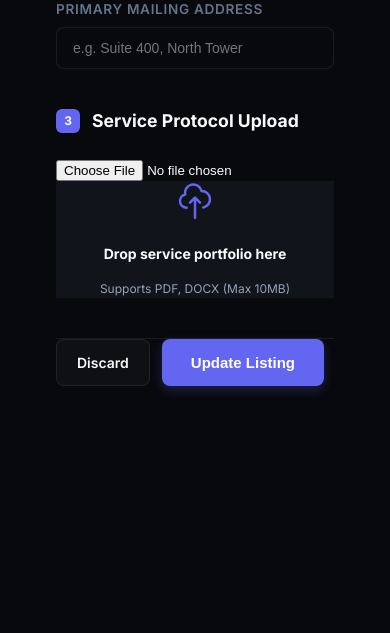
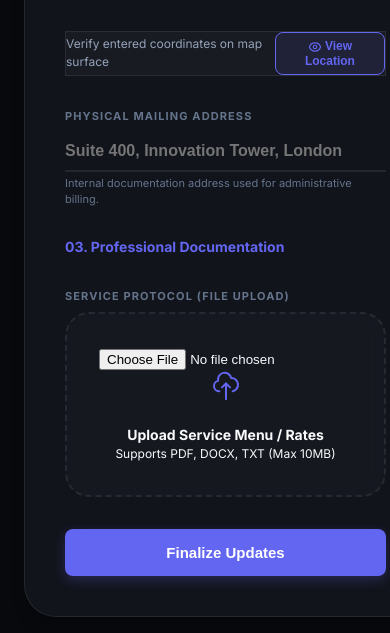
Before and after one commit to sureshdulupolai/WebMaps, a Django app: template templates/hosts/listing_form.html in a window 390 px wide. Shown: the part 953-1586 px from the top of the page. Before the commit the page ends 1347 px from the top, so only its background shows below. Run offline with Django 4.2, Linux system fonts and the light colour scheme; the template is opened without the code that fills it, so the values that code supplies are empty.

Commit message:
adding update on Business Listing Page

```diff
--- a/templates/hosts/listing_form.html
+++ b/templates/hosts/listing_form.html
@@ -1,128 +1,223 @@
 {% extends 'base.html' %}
 {% load static %}
 
-{% block title %}{{ action|title }} Listing — WebMaps{% endblock %}
+{% block title %}{{ action|title }} Business Listing — WebMaps{% endblock %}
 
 {% block extra_css %}
 <!-- Leaflet CSS -->
 <link rel="stylesheet" href="https://unpkg.com/leaflet@1.9.4/dist/leaflet.css" integrity="sha256-p4NxAoJBhIIN+hmNHrzRCf9tD/miZyoHS5obTRR9BMY=" crossorigin=""/>
 <style>
-  .listing-container { max-width: 800px; margin: var(--space-10) auto; padding: 0 var(--space-4); }
-  .form-section { margin-bottom: var(--space-10); }
-  .form-section-title { font-size: 1.1rem; font-weight: 700; margin-bottom: var(--space-6); display: flex; align-items: center; gap: 12px; color: var(--text); }
-  .form-section-num { width: 24px; height: 24px; background: var(--primary); color: white; border-radius: 6px; display: grid; place-items: center; font-size: 12px; }
-  .listing-form-card { padding: var(--space-10); }
+  /* Premium Listing Form Styles */
+  .listing-dual-layout {
+    display: grid;
+    grid-template-columns: 1.2fr 1fr;
+    gap: var(--space-8);
+    margin-top: var(--space-6);
+  }
+
+  .listing-main-card {
+    background: var(--surface);
+    border: 1px solid var(--border);
+    border-radius: 32px;
+    padding: var(--space-10);
+    box-shadow: var(--shadow-lg);
+  }
+
+  .listing-helper-text {
+    font-size: 11px;
+    color: var(--text-muted);
+    margin-top: 4px;
+    line-height: 1.4;
+  }
+
+  /* Map Verification Pulse Animation */
+  .pulse-marker {
+    width: 14px;
+    height: 14px;
+    background: #ef4444; /* Bright Red Dot */
+    border: 3px solid #fff;
+    border-radius: 50%;
+    box-shadow: 0 0 0 0 rgba(239, 68, 68, 0.7);
+    animation: pulse-red 1.5s infinite;
+  }
+  @keyframes pulse-red {
+    0% { transform: scale(0.95); box-shadow: 0 0 0 0 rgba(239, 68, 68, 0.7); }
+    70% { transform: scale(1); box-shadow: 0 0 0 15px rgba(239, 68, 68, 0); }
+    100% { transform: scale(0.95); box-shadow: 0 0 0 0 rgba(239, 68, 68, 0); }
+  }
+
+  .map-wrapper {
+    position: sticky;
+    top: 96px;
+    height: calc(100vh - 160px);
+    border-radius: 32px;
+    overflow: hidden;
+    border: 1px solid var(--border);
+    background: var(--surface);
+  }
+  #listing-map { height: 100%; width: 100%; z-index: 10; }
+
+  /* Geolocation Overlay */
+  .location-overlay {
+    position: absolute;
+    top: 0; left: 0; right: 0; bottom: 0;
+    background: rgba(8, 9, 13, 0.95);
+    z-index: 100;
+    display: flex;
+    flex-direction: column;
+    align-items: center;
+    justify-content: center;
+    text-align: center;
+    padding: var(--space-10);
+    backdrop-filter: blur(10px);
+    display: none; /* Shown via JS */
+  }
+
+  .btn-verify-location {
+    background: rgba(99, 102, 241, 0.1);
+    border: 1px solid var(--primary);
+    color: var(--primary);
+    padding: 6px 12px;
+    border-radius: 8px;
+    font-size: 12px;
+    font-weight: 700;
+    cursor: pointer;
+    transition: var(--transition);
+  }
+  .btn-verify-location:hover {
+    background: var(--primary);
+    color: white;
+  }
+
+  @media (max-width: 1024px) {
+    .listing-dual-layout { grid-template-columns: 1fr; }
+    .map-wrapper { height: 400px; position: relative; top: 0; }
+  }
 </style>
 {% endblock %}
 
 {% block content %}
-<div class="main-content">
-  <div class="listing-container">
-    <div class="page-header mb-8">
-      <div class="d-flex align-center gap-2 mb-4">
-        <a href="{% url 'hosts:dashboard' %}" class="btn-text text-secondary text-sm">
+<div class="container container-lg py-12">
+  <div class="page-header mb-10">
+    <div class="d-flex align-center justify-between">
+       <div>
+          <h1 class="page-title">{{ action|title }} Business Listing</h1>
+          <p class="text-secondary">Configure your digital existence on the interactive discovery map.</p>
+       </div>
+       <a href="{% url 'hosts:dashboard' %}" class="btn btn-outline btn-sm">
           <svg xmlns="http://www.w3.org/2000/svg" width="16" height="16" fill="none" viewBox="0 0 24 24" stroke="currentColor" stroke-width="2.5"><path stroke-linecap="round" stroke-linejoin="round" d="M10 19l-7-7m0 0l7-7m-7 7h18"/></svg>
-          Cancel and Return
+          Cancel
        </a>
-      </div>
-      <h1 class="page-title">{{ action|title }} Business Listing</h1>
-      <p class="page-subtitle">Configure your digital presence on the interactive map.</p>
-    </div>
-
-    <div class="card listing-form-card">
-      <form method="post" enctype="multipart/form-data" autocomplete="off">
-        {% csrf_token %}
-
-        <!-- Section 1: Basic Info -->
-        <div class="form-section">
-          <h2 class="form-section-title">
-            <span class="form-section-num">1</span>
-            Business Fundamentals
-          </h2>
-
-          <div class="form-group mb-6">
-            <label class="form-label" for="id_company_name">Company Name</label>
-            <input type="text" id="id_company_name" name="company_name" class="form-control"
-                   placeholder="e.g. Apex Distribution Center" value="{% if form_data.company_name %}{{ form_data.company_name }}{% elif listing %}{{ listing.company_name }}{% endif %}" required>
-            {% if errors.company_name %}<span class="form-error">{{ errors.company_name }}</span>{% endif %}
-          </div>
-
-          <div class="form-group mb-6">
-            <label class="form-label" for="id_website_url">Official Website URL</label>
-            <input type="url" id="id_website_url" name="website_url" class="form-control"
-                   placeholder="https://yourbusiness.com" value="{% if form_data.website_url %}{{ form_data.website_url }}{% elif listing %}{{ listing.website_url }}{% endif %}" required>
-            <span class="text-xs text-secondary opacity-50 mt-1 d-block">Used for verification and external customer leads.</span>
-            {% if errors.website_url %}<span class="form-error">{{ errors.website_url }}</span>{% endif %}
-          </div>
-
-          <div class="form-group">
-            <label class="form-label" for="id_short_description">Executive Summary</label>
-            <textarea id="id_short_description" name="short_description" class="form-control" rows="4"
-                      placeholder="High-level overview of products and services offered..." maxlength="300" required>{% if form_data.short_description %}{{ form_data.short_description }}{% elif listing %}{{ listing.short_description }}{% endif %}</textarea>
-            {% if errors.short_description %}<span class="form-error">{{ errors.short_description }}</span>{% endif %}
     </div>
   </div>
 
-        <!-- Section 2: Location -->
-        <div class="form-section">
-          <h2 class="form-section-title">
-            <span class="form-section-num">2</span>
-            Geographic Mapping
-          </h2>
-          <p class="text-sm text-secondary mb-4">Select the precise coordinate on the map. This determines how customers find you in discovery.</p>
+  <div class="listing-dual-layout">
+    <!-- ══ LEFT COLUMN: DATA ENTRY ═════════════════════ -->
+    <main class="listing-main-card">
+      <form method="post" enctype="multipart/form-data" id="listing-form" autocomplete="off">
+        {% csrf_token %}
 
-          <div id="listing-map" class="listing-form-map" style="border-radius: var(--radius-lg); border: 1px solid var(--border);"></div>
+        <!-- Part 1: Identity -->
+        <h2 class="text-sm uppercase letter-spacing-2 text-primary mb-8 font-weight-bold">01. Identity & Presence</h2>
 
-          <div class="grid grid-2 gap-4 mb-6">
-            <div class="p-3 bg-surface border rounded-lg text-xs font-mono text-secondary">
-              LAT: <span id="display-lat" class="text-primary font-weight-bold">{% if listing %}{{ listing.latitude }}{% else %}--{% endif %}</span>
+        <div class="input-line-group">
+          <label class="input-line-label">Official Company Name</label>
+          <input type="text" name="company_name" class="input-line"
+                 placeholder="e.g. Apex Global Logistics"
+                 value="{% if form_data.company_name %}{{ form_data.company_name }}{% elif listing %}{{ listing.company_name }}{% endif %}" required>
+          <div class="listing-helper-text">This name will be displayed prominently on the customer map and markers.</div>
         </div>
-            <div class="p-3 bg-surface border rounded-lg text-xs font-mono text-secondary">
-              LNG: <span id="display-lng" class="text-primary font-weight-bold">{% if listing %}{{ listing.longitude }}{% else %}--{% endif %}</span>
+
+        <div class="input-line-group">
+          <label class="input-line-label">Corporate Website URL</label>
+          <input type="url" name="website_url" class="input-line"
+                 placeholder="https://yourbusiness.com"
+                 value="{% if form_data.website_url %}{{ form_data.website_url }}{% elif listing %}{{ listing.website_url }}{% endif %}" required>
+          <div class="listing-helper-text">Used for cross-verification. Must include https:// protocol.</div>
+        </div>
+
+        <div class="input-line-group mb-12">
+          <label class="input-line-label">Executive Summmary</label>
+          <textarea name="short_description" class="input-line" rows="3"
+                    placeholder="Provide a high-density overview of your services..."
+                    style="resize: none; border-bottom: 2px solid var(--border);" required>{% if form_data.short_description %}{{ form_data.short_description }}{% elif listing %}{{ listing.short_description }}{% endif %}</textarea>
+          <div class="listing-helper-text">Max 300 characters. Aim for professional, concise language.</div>
+        </div>
+
+        <!-- Part 2: Spatial Data -->
+        <h2 class="text-sm uppercase letter-spacing-2 text-primary mb-8 font-weight-bold">02. Spatial Intelligence</h2>
+
+        <div class="grid grid-2 gap-6 mb-8">
+           <div class="input-line-group">
+              <label class="input-line-label">Latitude</label>
+              <input type="text" id="id_latitude" name="latitude" class="input-line font-mono" readonly
+                     value="{% if form_data.latitude %}{{ form_data.latitude }}{% elif listing %}{{ listing.latitude }}{% endif %}">
+           </div>
+           <div class="input-line-group">
+              <label class="input-line-label">Longitude</label>
+              <input type="text" id="id_longitude" name="longitude" class="input-line font-mono" readonly
+                     value="{% if form_data.longitude %}{{ form_data.longitude }}{% elif listing %}{{ listing.longitude }}{% endif %}">
            </div>
         </div>
 
-          <input type="hidden" id="id_latitude" name="latitude" value="{% if form_data.latitude %}{{ form_data.latitude }}{% elif listing %}{{ listing.latitude }}{% endif %}">
-          <input type="hidden" id="id_longitude" name="longitude" value="{% if form_data.longitude %}{{ form_data.longitude }}{% elif listing %}{{ listing.longitude }}{% endif %}">
+        <div class="d-flex align-center justify-between mb-8 p-4 rounded-xl" style="background: rgba(255,255,255,0.03); border: 1px solid var(--border);">
+           <div class="text-xs text-secondary">Verify entered coordinates on map surface</div>
+           <button type="button" class="btn-verify-location" id="verify-coords-btn">
+              <svg xmlns="http://www.w3.org/2000/svg" width="14" height="14" fill="none" viewBox="0 0 24 24" stroke="currentColor" stroke-width="2" class="mr-1" style="vertical-align: middle;"><path stroke-linecap="round" stroke-linejoin="round" d="M15 12a3 3 0 11-6 0 3 3 0 016 0z"/><path stroke-linecap="round" stroke-linejoin="round" d="M2.458 12C3.732 7.943 7.523 5 12 5c4.478 0 8.268 2.943 9.542 7-1.274 4.057-5.064 7-9.542 7-4.477 0-8.268-2.943-9.542-7z"/></svg>
+              View Location
+           </button>
+        </div>
 
-          {% if errors.coordinates %}<div class="alert alert-error mb-4">{{ errors.coordinates }}</div>{% endif %}
+        <div class="input-line-group mb-12">
+          <label class="input-line-label">Physical Mailing Address</label>
+          <input type="text" name="location_name" class="input-line"
+                 placeholder="Suite 400, Innovation Tower, London"
+                 value="{% if form_data.location_name %}{{ form_data.location_name }}{% elif listing %}{{ listing.location_name }}{% endif %}">
+          <div class="listing-helper-text">Internal documentation address used for administrative billing.</div>
+        </div>
 
-          <div class="form-group">
-            <label class="form-label" for="id_location_name">Primary Mailing Address</label>
-            <input type="text" id="id_location_name" name="location_name" class="form-control"
-                   placeholder="e.g. Suite 400, North Tower" value="{% if form_data.location_name %}{{ form_data.location_name }}{% elif listing %}{{ listing.location_name }}{% endif %}">
+        <!-- Part 3: Assets -->
+        <h2 class="text-sm uppercase letter-spacing-2 text-primary mb-8 font-weight-bold">03. Professional Documentation</h2>
+        <div class="input-line-group mb-12">
+            <label class="input-line-label">Service Protocol (File Upload)</label>
+            <div id="file-drop-area" class="secondary-card text-center py-10" style="border: 2px dashed var(--border); transition: var(--transition); cursor: pointer;">
+                <input type="file" name="service_file" id="id_service_file" class="d-none" accept=".pdf,.docx,.txt">
+                <div class="text-primary mb-4">
+                    <svg xmlns="http://www.w3.org/2000/svg" width="32" height="32" fill="none" viewBox="0 0 24 24" stroke="currentColor" stroke-width="1.5"><path stroke-linecap="round" stroke-linejoin="round" d="M7 16a4 4 0 01-.88-7.903A5 5 0 1115.9 6L16 6a5 5 0 011 9.9M15 13l-3-3m0 0l-3 3m3-3v12"/></svg>
+                </div>
+                <div class="text-sm font-weight-bold mb-1" id="file-status">Upload Service Menu / Rates</div>
+                <div class="text-xs text-muted">Supports PDF, DOCX, TXT (Max 10MB)</div>
             </div>
         </div>
 
-        <!-- Section 3: Services (Upload) -->
-        <div class="form-section">
-          <h2 class="form-section-title">
-            <span class="form-section-num">3</span>
-            Service Protocol Upload
-          </h2>
-
-          <div class="file-upload-wrapper">
-            <input type="file" id="id_service_file" name="service_file" class="d-none" accept=".pdf,.doc,.docx,.txt">
-            <div class="card p-10 text-center" id="file-drag-area" style="background: var(--surface); border: 2px border-dashed var(--border); transition: var(--transition); cursor: pointer;">
-              <div class="mb-4 text-primary">
-                <svg xmlns="http://www.w3.org/2000/svg" width="40" height="40" fill="none" viewBox="0 0 24 24" stroke="currentColor" stroke-width="1.5"><path stroke-linecap="round" stroke-linejoin="round" d="M7 16a4 4 0 01-.88-7.903A5 5 0 1115.9 6L16 6a5 5 0 011 9.9M15 13l-3-3m0 0l-3 3m3-3v12"/></svg>
-              </div>
-              <p class="font-weight-bold text-sm mb-1" id="file-name-display">Drop service portfolio here</p>
-              <p class="text-xs text-secondary">Supports PDF, DOCX (Max 10MB)</p>
-            </div>
-          </div>
-          {% if service_errors %}<div class="alert alert-error mt-4">{{ service_errors }}</div>{% endif %}
-        </div>
-
-        <div class="d-flex justify-end gap-3 mt-10 pt-10 border-t" style="border-top:1px solid var(--border)">
-          <a href="{% url 'hosts:dashboard' %}" class="btn btn-outline">Discard</a>
-          <button type="submit" class="btn btn-primary btn-lg">
-            {% if action == 'create' %}Submit for Review{% else %}Update Listing{% endif %}
+        <div class="mt-8 pt-8 border-top" style="border-color: var(--border);">
+          <button type="submit" class="btn btn-primary btn-lg btn-block" id="submit-listing-btn">
+            {% if action == 'create' %}Initialize Business Listing{% else %}Finalize Updates{% endif %}
           </button>
         </div>
       </form>
+    </main>
+
+    <!-- ══ RIGHT COLUMN: MAP CONTEXT ═══════════════════ -->
+    <aside class="map-wrapper">
+       <!-- Location Requirement Custom Overlay -->
+       <div id="location-req-overlay" class="location-overlay">
+          <div style="background: rgba(99, 102, 241, 0.1); width: 64px; height: 64px; border-radius: 20px; display: grid; place-items: center; color: var(--primary); margin-bottom: var(--space-6);">
+             <svg xmlns="http://www.w3.org/2000/svg" width="32" height="32" fill="none" viewBox="0 0 24 24" stroke="currentColor" stroke-width="2"><path stroke-linecap="round" stroke-linejoin="round" d="M17.657 16.657L13.414 20.9a1.998 1.998 0 01-2.827 0l-4.244-4.243a8 8 0 1111.314 0z"/><path stroke-linecap="round" stroke-linejoin="round" d="M15 11a3 3 0 11-6 0 3 3 0 016 0z"/></svg>
+          </div>
+          <h3 class="h4 mb-2">Location Access Needed</h3>
+          <p class="text-sm text-secondary mb-6">To accurately place your business on the WebMap, please enable browser location permissions in your settings.</p>
+          <button type="button" class="btn btn-outline btn-sm" onclick="location.reload()">Refresh Permissions</button>
+       </div>
+
+       <div id="listing-map"></div>
+
+       <div style="position: absolute; bottom: 20px; left: 20px; right: 20px; z-index: 20; pointer-events: none;">
+          <div class="badge" style="background: rgba(0,0,0,0.8); backdrop-filter: blur(4px); border: 1px solid var(--border); padding: 8px 16px;">
+             Click on the map to set coordinate anchor
           </div>
        </div>
+    </aside>
   </div>
 </div>
 {% endblock %}
@@ -131,28 +226,48 @@
 <!-- Leaflet JS -->
 <script src="https://unpkg.com/leaflet@1.9.4/dist/leaflet.js" integrity="sha256-20nQCchB9co0qIjJZRGuk2/Z9VM+kNiyxNV1lvTlZBo=" crossorigin=""></script>
 <script>
-  document.addEventListener('DOMContentLoaded', () => {
-    // Map Picker Logic
+document.addEventListener('DOMContentLoaded', function() {
   const latInput = document.getElementById('id_latitude');
   const lngInput = document.getElementById('id_longitude');
-    const displayLat = document.getElementById('display-lat');
-    const displayLng = document.getElementById('display-lng');
+  const overlay = document.getElementById('location-req-overlay');
+  const verifyBtn = document.getElementById('verify-coords-btn');
+  const form = document.getElementById('listing-form');
+  const submitBtn = document.getElementById('submit-listing-btn');
 
+  // Initial Coordinates
   let initialLat = parseFloat(latInput.value) || 19.076;
   let initialLng = parseFloat(lngInput.value) || 72.877;
 
-    const map = L.map('listing-map', { zoomControl: false }).setView([initialLat, initialLng], 12);
+  // Initialize Map
+  const map = L.map('listing-map', {
+    zoomControl: false,
+    attributionControl: false
+  }).setView([initialLat, initialLng], 12);
+
   L.control.zoom({ position: 'bottomright' }).addTo(map);
 
   L.tileLayer('https://{s}.tile.openstreetmap.org/{z}/{x}/{y}.png', {
+    maxZoom: 19,
     attribution: '© OpenStreetMap'
   }).addTo(map);
 
+  // Critical: Force map to recognize its container size after initial render
+  setTimeout(() => {
+    map.invalidateSize({ animate: true });
+    // If we have coordinates already, fly there smoothly
+    if (latInput.value && lngInput.value) {
+      map.flyTo([initialLat, initialLng], 16, { duration: 1.5 });
+    }
+  }, 400);
+
   let marker;
+  let pulseMarker;
+
   if (latInput.value && lngInput.value) {
     marker = L.marker([initialLat, initialLng], { draggable: true }).addTo(map);
   }
 
+  // Handle Map Clicks
   map.on('click', function(e) {
     const { lat, lng } = e.latlng;
     if (marker) {
@@ -166,48 +281,92 @@
 
   function updateCoords(e) {
     const pos = e.target.getLatLng();
-      const latFixed = pos.lat.toFixed(6);
-      const lngFixed = pos.lng.toFixed(6);
-
-      latInput.value = latFixed;
-      lngInput.value = lngFixed;
-      displayLat.textContent = latFixed;
-      displayLng.textContent = lngFixed;
+    latInput.value = pos.lat.toFixed(6);
+    lngInput.value = pos.lng.toFixed(6);
   }
 
-    // File Upload Logic
-    const fileArea = document.getElementById('file-drag-area');
+  // 01. COORDINATE VERIFICATION (VIEW BUTTON)
+  verifyBtn.addEventListener('click', () => {
+    const lat = parseFloat(latInput.value);
+    const lng = parseFloat(lngInput.value);
+
+    if (isNaN(lat) || isNaN(lng)) {
+      alert("Please select a location on the map first.");
+      return;
+    }
+
+    // Fly smoothly to location
+    map.flyTo([lat, lng], 18, { duration: 2 });
+
+    // Show pulsing red dot
+    if (pulseMarker) map.removeLayer(pulseMarker);
+
+    pulseMarker = L.marker([lat, lng], {
+      icon: L.divIcon({
+        className: 'pulse-marker-wrap',
+        html: '<div class="pulse-marker"></div>',
+        iconSize: [20, 20],
+        iconAnchor: [10, 10]
+      })
+    }).addTo(map);
+
+    // Fade out after 5 seconds to keep map clean
+    setTimeout(() => { if (pulseMarker) map.removeLayer(pulseMarker); }, 6000);
+  });
+
+  // 02. GEOLOCATION PERMISSION CHECK (ENHANCED ACCURACY)
+  if ("geolocation" in navigator) {
+    navigator.geolocation.getCurrentPosition(
+      (pos) => {
+        const userLat = pos.coords.latitude;
+        const userLng = pos.coords.longitude;
+
+        // Only auto-center if no values are already present (e.g. creating new)
+        if (!latInput.value || !lngInput.value) {
+           map.flyTo([userLat, userLng], 14, { duration: 1.5 });
+
+           if (marker) {
+             marker.setLatLng([userLat, userLng]);
+           } else {
+             marker = L.marker([userLat, userLng], { draggable: true }).addTo(map);
+             marker.on('dragend', updateCoords);
+           }
+           latInput.value = userLat.toFixed(6);
+           lngInput.value = userLng.toFixed(6);
+        }
+      },
+      (err) => {
+        if (err.code === err.PERMISSION_DENIED) {
+           overlay.style.display = 'flex';
+        }
+      },
+      {
+        enableHighAccuracy: true,
+        timeout: 10000,
+        maximumAge: 0
+      }
+    );
+  }
+
+  // 03. FILE UPLOAD LOGIC
+  const dropArea = document.getElementById('file-drop-area');
   const fileInput = document.getElementById('id_service_file');
-    const fileText = document.getElementById('file-name-display');
+  const fileStatus = document.getElementById('file-status');
 
-    fileArea.addEventListener('click', () => fileInput.click());
-
+  dropArea.addEventListener('click', () => fileInput.click());
   fileInput.addEventListener('change', () => {
     if (fileInput.files.length > 0) {
-        fileText.textContent = `Selected: ${fileInput.files[0].name}`;
-        fileArea.classList.add('active');
-        fileArea.style.borderColor = 'var(--success)';
+      fileStatus.textContent = "Selected: " + fileInput.files[0].name;
+      dropArea.style.borderColor = "var(--primary)";
+      dropArea.style.background = "rgba(99, 102, 241, 0.05)";
     }
   });
 
-    fileArea.addEventListener('dragover', (e) => {
-      e.preventDefault();
-      fileArea.classList.add('active');
+  // 04. SUBMIT LOADING
+  form.addEventListener('submit', () => {
+    submitBtn.disabled = true;
+    submitBtn.innerHTML = '<span class="loading-spinner" style="margin-right:10px"></span> Initializing...';
   });
-
-    fileArea.addEventListener('dragleave', () => {
-      fileArea.classList.remove('active');
-    });
-
-    fileArea.addEventListener('drop', (e) => {
-      e.preventDefault();
-      fileArea.classList.remove('active');
-      if (e.dataTransfer.files.length > 0) {
-        fileInput.files = e.dataTransfer.files;
-        fileText.textContent = `Selected: ${e.dataTransfer.files[0].name}`;
-      }
-    });
-
 });
 </script>
 {% endblock %}
```
Also changed, not shown: 1 other file. Lines whose indentation alone changed are shown as unchanged.
